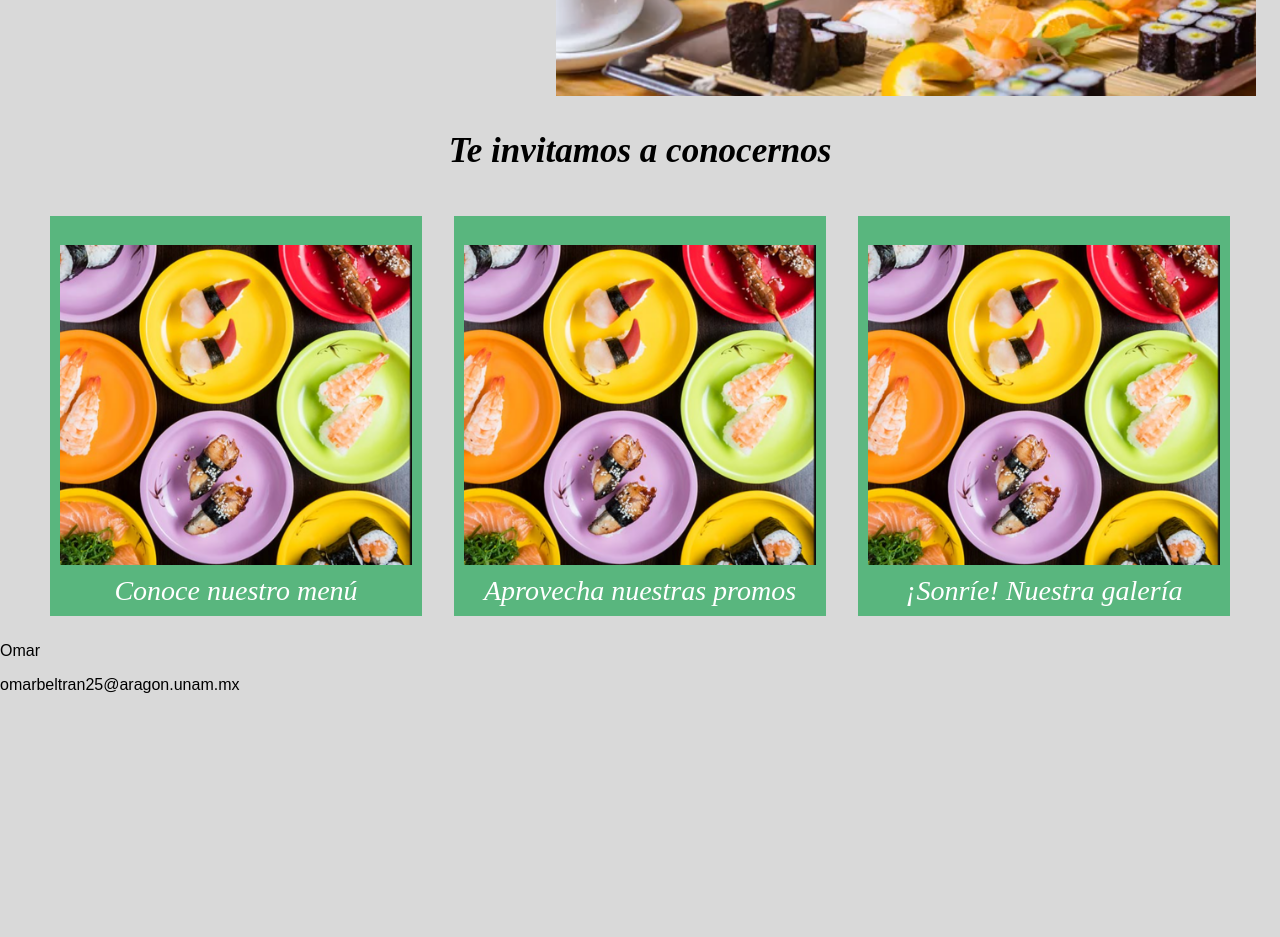
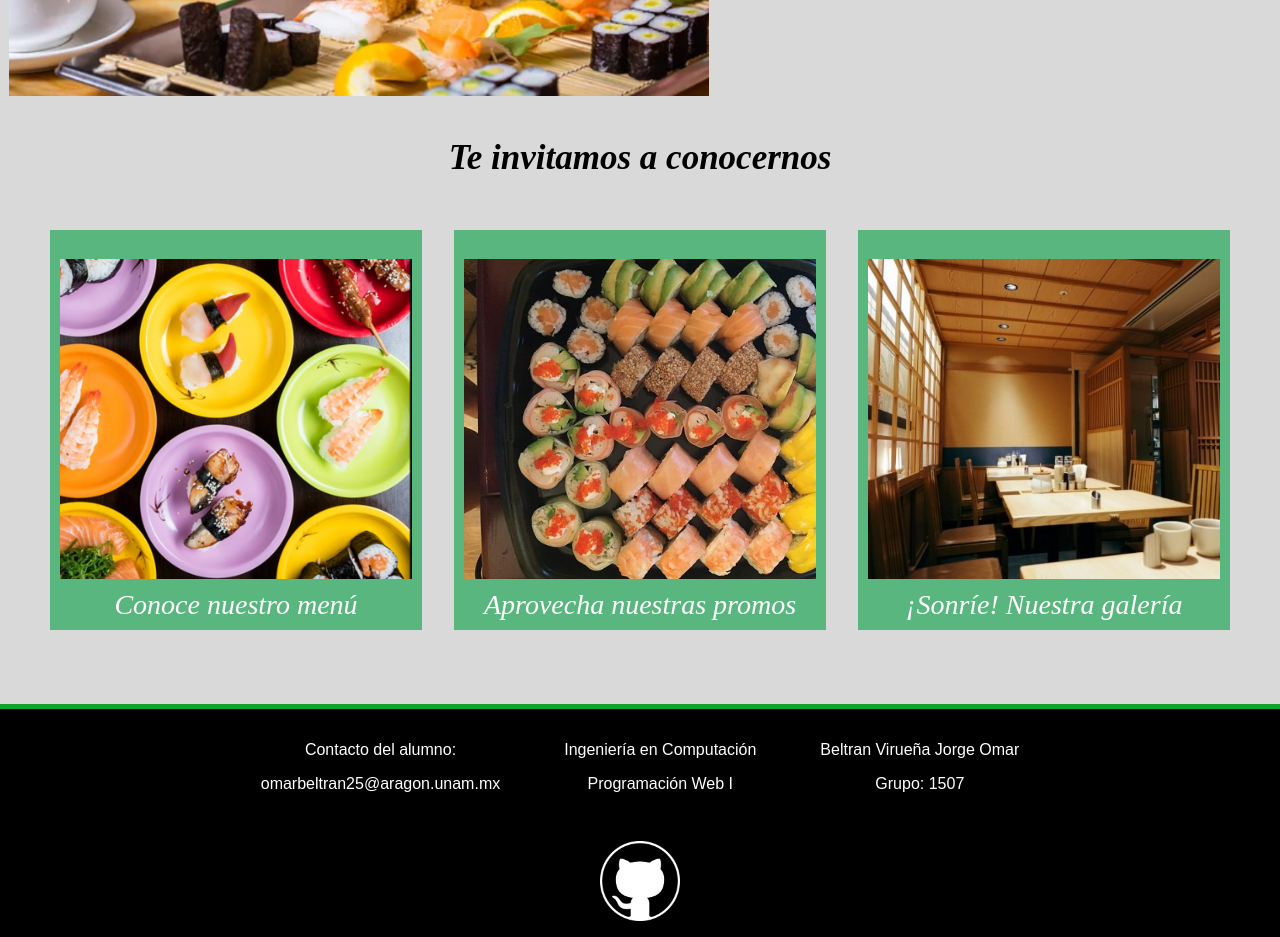
Before and after one commit to Jobsih/Proyecto-Pagina, a plain HTML site: page index.html in a window 1280 px wide. Shown: the part 628-1565 px from the top of the page. Before the commit the page ends 1338 px from the top, so only its background shows below. Drawn offline with Linux system fonts and the light colour scheme.

Commit message:
Holita de Mar

```diff
--- a/general.css
+++ b/general.css
@@ -47,3 +47,46 @@ nav div a:hover{
 .pag:hover{
   text-decoration: underline;
 }
+
+footer{
+  background-color: black;
+  margin-top: 4em;
+  border-top: solid;
+  border-color: #0FA32B;
+  border-width: 5px;
+}
+.pie{
+  display: flex;
+  flex-direction: column;
+  flex-wrap: wrap;
+  justify-content: center;
+  align-items: center;
+}
+
+.info-cont{
+  display: flex;
+  flex-direction: row;
+  flex-wrap: wrap;
+  justify-content: center;
+}
+
+.info{
+  text-align: center;
+  margin: 1em 2em 0em 2em;
+  color: white;
+}
+
+.github{
+  margin: 2em 2em 1em 2em;
+  display: block;
+  width: 5em;
+  height: 5em;
+  background-size: 5em 5em;
+  background-image: url(Img/github-oscuro.png);
+  background-position:50% 50%;
+  background-repeat:no-repeat;
+}
+
+.github:hover{
+  background-image: url(Img/github.png);
+}
--- a/index.html
+++ b/index.html
@@ -31,15 +31,16 @@
     <div class="main-div">
       <h1 class="text-pag">Comida japonesa, como <span style="color:#0FA32B">tú</span> la quieres</h1>
       <div class="sec1">
+        <img src="img/comiendo.png" class="comiendo">
         <div class="pres">
           <h3>En "Sushi N'Go" ofrecemos una experiencia en la que no debes elegir
           entre cantidad y calidad.</h3>
           <h3>Ofrecemos un bufét y comida a la carta sin sacrificios. ¡Visítanos
           y prueba la experiencia! </h3>
         </div>
-        <img src="img/comiendo.png" class="comiendo">
       </div>
-      <h1 class="text-pag">Te invitamos a conocernos</h1>
+      <h1 class="text-pag" style="
+      margin: 1.2em 0px;">Te invitamos a conocernos</h1>
       <div class="fondo">
         <a href="#" class="tarjeta">
           <div class="img-tarj" id="tarj1"></div>
@@ -56,8 +57,23 @@
       </div>
     </div>
     <footer>
-      <p>Omar</p>
-      <p>omarbeltran25@aragon.unam.mx</p>
+      <div class="pie">
+        <div class="info-cont">
+          <div class="info">
+            <p>Contacto del alumno:</p>
+            <p>omarbeltran25@aragon.unam.mx</p>
+          </div>
+          <div class="info">
+            <p>Ingeniería en Computación</p>
+            <p>Programación Web I</p>
+          </div>
+          <div class="info">
+            <p>Beltran Virueña Jorge Omar</p>
+            <p>Grupo: 1507</p>
+          </div>
+        </div>
+        <a class="github"></a>
+      </div>
     </footer>
   </body>
 </html>
--- a/styles.css
+++ b/styles.css
@@ -41,7 +41,7 @@ header{
   height: clamp(11em,11em,auto);
   background-color: #D66C16 ;
   color: white;
-  margin: 0px -1.4em 0.7em 0px;
+  margin: 0px 0em 0.7em 0px;
   font-family: Valentine;
   font-style: oblique;
 }
@@ -107,23 +107,23 @@ que son links a las otras páginas*/
 }
 
 .img-tarj#tarj2{
-  background: url("img/variedad.png");
+  background: url("img/promo.png");
   background-size: cover;
 }
 .img-tarj#tarj2:hover{
   background: linear-gradient(rgba(0, 0, 0, 0.2) 0%, rgba(0, 0, 0, 0.2) 100%),
-    url("img/variedad.png");
+    url("img/promo.png");
   background-size: cover;
   transition-duration: 1s;
 }
 
 .img-tarj#tarj3{
-  background: url("img/variedad.png");
+  background: url("img/galeria.png");
   background-size: cover;
 }
 .img-tarj#tarj3:hover{
   background: linear-gradient(rgba(0, 0, 0, 0.2) 0%, rgba(0, 0, 0, 0.2) 100%),
-    url("img/variedad.png");
+    url("img/galeria.png");
   background-size: cover;
   transition-duration: 1s;
 }
```
Also changed, not shown: Img/galeria.png (added), Img/github-oscuro.png (added), Img/github.png (added), Img/promo.png (added), 2 other files.
